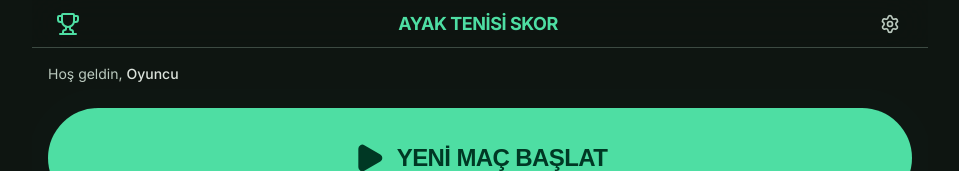
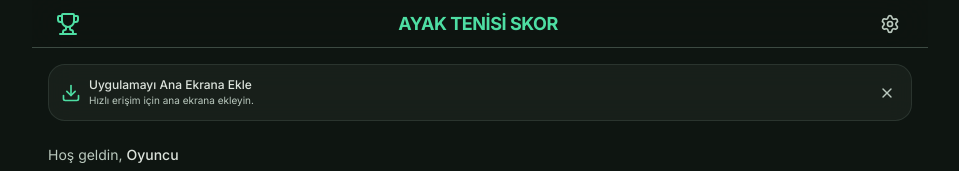
Before and after one commit to anuale/ayak-tenisi, a Next.js app: page / in a window 1280 px wide. Shown: the top 171 px of the page, without its empty margins (160-1119 px from the left). Built offline with nearby package versions, Linux system fonts and the light colour scheme; no server answers; the database is empty; a web font is replaced by a local one.

Commit message:
Fix PWA install banner: iOS support, dismissible, localStorage

```diff
--- a/src/components/ui/install-pwa.tsx
+++ b/src/components/ui/install-pwa.tsx
@@ -1,53 +1,86 @@
 "use client";
 
 import { useEffect, useState } from "react";
-import { Download } from "lucide-react";
+import { Download, X } from "lucide-react";
 
 export function InstallPWA() {
   const [deferredPrompt, setDeferredPrompt] = useState<any>(null);
-  const [showButton, setShowButton] = useState(false);
+  const [showBanner, setShowBanner] = useState(false);
+  const [isIOS, setIsIOS] = useState(false);
 
   useEffect(() => {
+    const dismissed = localStorage.getItem("pwa-banner-dismissed");
+    if (dismissed) return;
+
+    const isStandalone = window.matchMedia("(display-mode: standalone)").matches;
+    if (isStandalone) return;
+
+    const ua = navigator.userAgent;
+    setIsIOS(/iPhone|iPad|iPod/.test(ua));
+
     const handler = (e: Event) => {
       e.preventDefault();
       setDeferredPrompt(e);
-      setShowButton(true);
+      setShowBanner(true);
     };
     window.addEventListener("beforeinstallprompt", handler);
 
-    if (window.matchMedia("(display-mode: standalone)").matches) {
-      setShowButton(false);
+    if (isIOS) {
+      setTimeout(() => setShowBanner(true), 2000);
+    } else {
+      setTimeout(() => {
+        if (!deferredPrompt) setShowBanner(true);
+      }, 3000);
     }
 
     return () => window.removeEventListener("beforeinstallprompt", handler);
   }, []);
+
+  function dismiss() {
+    setShowBanner(false);
+    localStorage.setItem("pwa-banner-dismissed", "1");
+  }
 
   async function handleInstall() {
     if (!deferredPrompt) return;
     deferredPrompt.prompt();
     const result = await deferredPrompt.userChoice;
     if (result.outcome === "accepted") {
-      setShowButton(false);
+      setShowBanner(false);
+      localStorage.setItem("pwa-banner-dismissed", "1");
     }
     setDeferredPrompt(null);
   }
 
-  if (!showButton) return null;
+  if (!showBanner) return null;
 
   return (
-    <div className="glass-surface border border-primary/30 rounded-xl p-4 mx-4">
-      <div className="flex items-center gap-3">
+    <div className="glass-surface border border-primary/30 rounded-xl p-3">
+      <div className="flex items-center gap-2">
         <Download className="w-5 h-5 text-primary flex-shrink-0" />
-        <div className="flex-1">
-          <p className="text-sm text-foreground font-medium">Uygulamayı Ana Ekrana Ekle</p>
-          <p className="text-[10px] text-muted-foreground">Hızlı erişim için telefon ana ekranına ekleyin.</p>
+        <div className="flex-1 min-w-0">
+          <p className="text-xs text-foreground font-medium">Uygulamayı Ana Ekrana Ekle</p>
+          <p className="text-[10px] text-muted-foreground">
+            {isIOS
+              ? "Safari'de Paylaş → Ana Ekrana Ekle"
+              : "Hızlı erişim için ana ekrana ekleyin."}
+          </p>
         </div>
-        <button
-          onClick={handleInstall}
-          className="px-4 py-2 bg-primary text-primary-foreground rounded-full text-xs font-bold active:scale-95 transition-transform whitespace-nowrap"
-        >
-          Ekle
-        </button>
+        {deferredPrompt && !isIOS ? (
+          <button
+            onClick={handleInstall}
+            className="px-3 py-1.5 bg-primary text-primary-foreground rounded-full text-xs font-bold active:scale-95 transition-transform whitespace-nowrap"
+          >
+            Ekle
+          </button>
+        ) : (
+          <button
+            onClick={dismiss}
+            className="p-1 text-muted-foreground hover:text-foreground flex-shrink-0"
+          >
+            <X className="w-4 h-4" />
+          </button>
+        )}
       </div>
     </div>
   );
```
